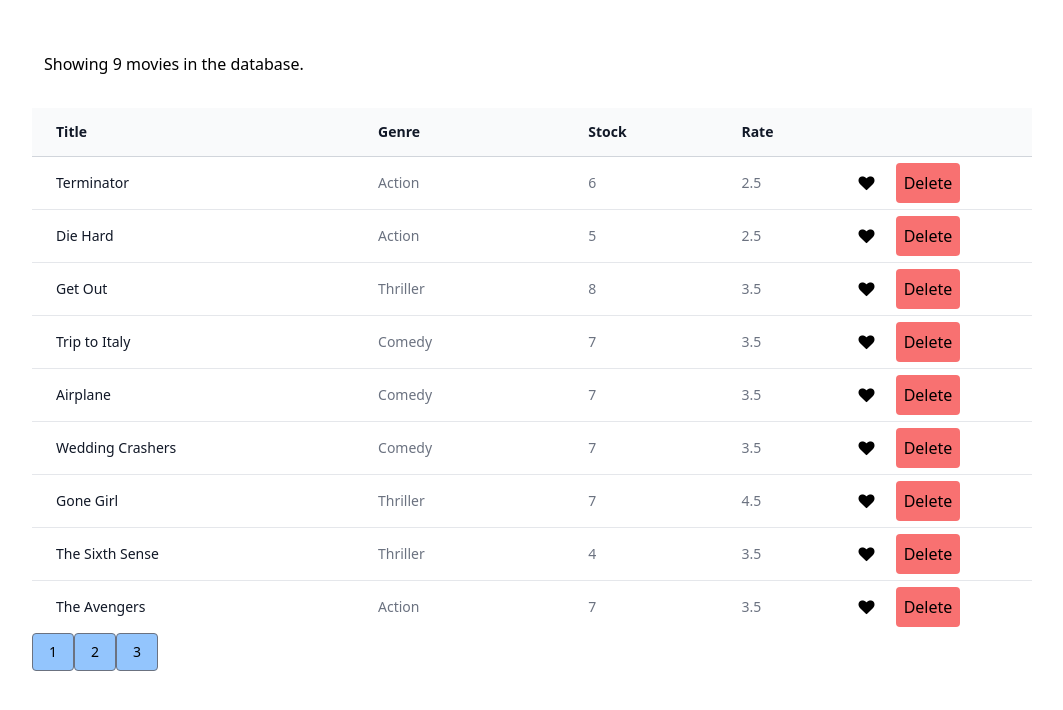
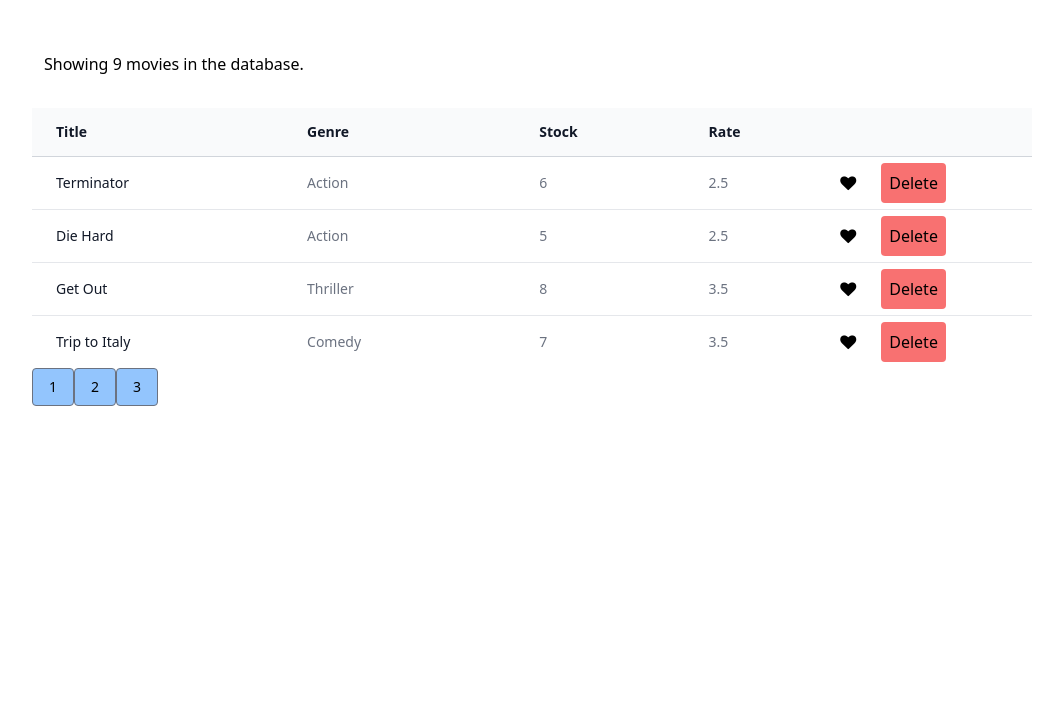
Before and after one commit to afghanelyas/React_Project, a React (Create React App) app: page / in a window 1280 px wide. Shown: the top 710 px of the page, without its empty margins (8-1071 px from the left). Built offline with nearby package versions, Linux system fonts and the light colour scheme.

Commit message:
Add the Pagination Dynamicaly

```diff
--- a/src/component/movies.jsx
+++ b/src/component/movies.jsx
@@ -2,6 +2,7 @@ import React, { Component } from 'react';
 import { getMovies } from '../service/fakeMoviesService';
 import Like from './common/like';
 import Pagination from './common/pagination';
+import { panginate } from '../utils/paginate';
 
 export default class Movies extends Component {
     state = {
@@ -31,12 +32,12 @@ export default class Movies extends Component {
 
     render() {
         const {length: count} = this.state.movies
-        const {pageSize , currentPage} = this.state
+        const {pageSize , currentPage , movies: allMovies} = this.state
 
 
-        if (count === 0)
-            return <p class="m-10 bg-gray-400 w-96 rounded p-3">There are no movies in the database.</p>
+        if (count === 0) return <p class="m-10 bg-gray-400 w-96 rounded p-3">There are no movies in the database.</p>
 
+        const movies = panginate(allMovies , currentPage , pageSize)
        return (
 
         <div class="m-10">
@@ -56,7 +57,7 @@ export default class Movies extends Component {
         </thead>
 
         <tbody class="divide-y divide-gray-200 bg-white">
-            {this.state.movies.map(movie =>(
+            {movies.map(movie =>(
             <tr key={movie._id}>
                <td class="whitespace-nowrap py-4 pl-4 pr-3 text-sm font-medium text-gray-900 sm:pl-6">{movie.title}</td>
                <td class="whitespace-nowrap px-6 py-4 text-sm text-gray-500">{movie.genre.name}</td>
--- /dev/null
+++ b/src/utils/paginate.js
@@ -0,0 +1,10 @@
+import _ from "lodash"
+
+export function panginate(items , pageNumber , pageSize){
+
+    const startIndex = (pageNumber -1 ) * pageSize
+    return _(items)
+    .slice(startIndex)
+    .take(pageSize)
+    .value()
+}
```
